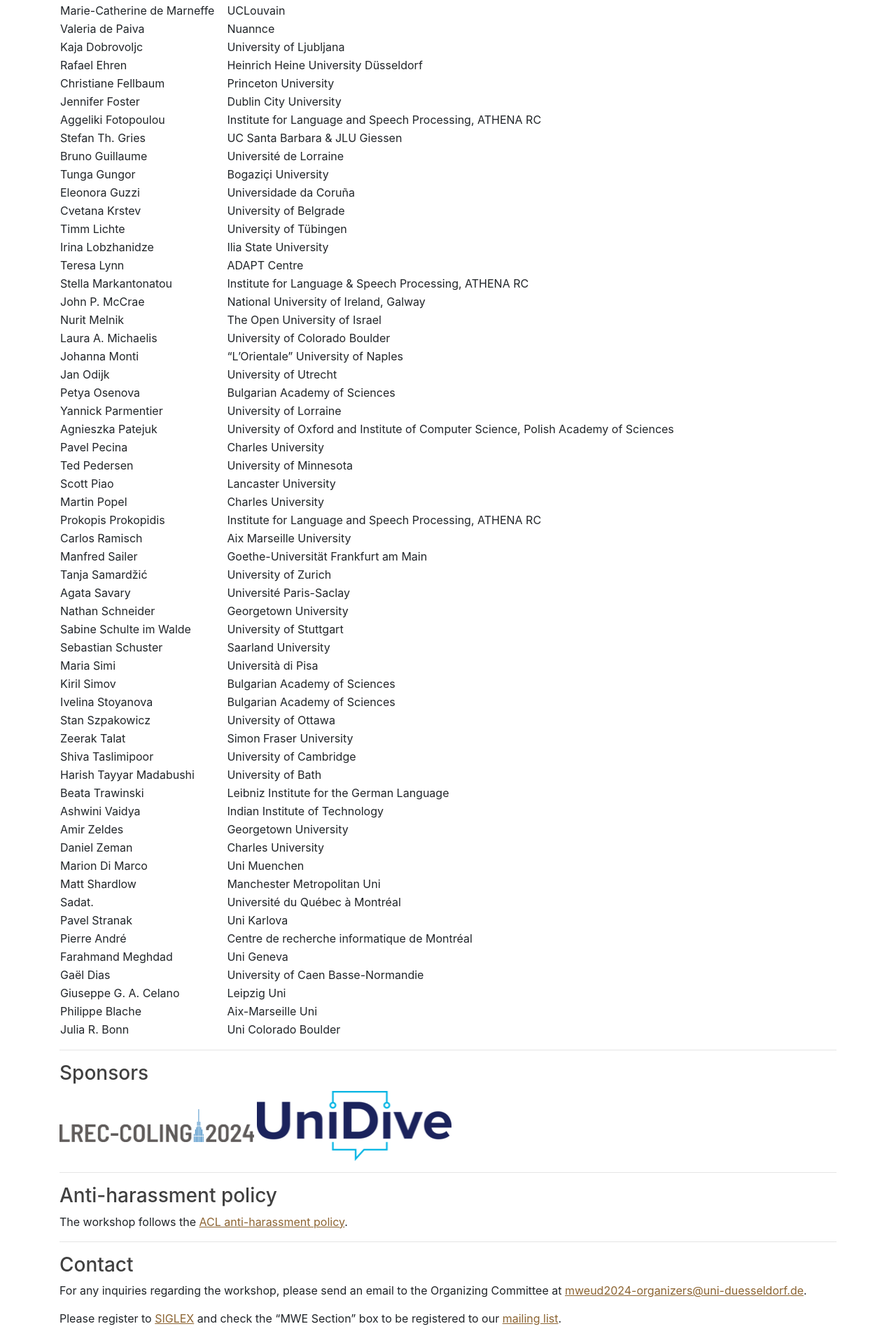
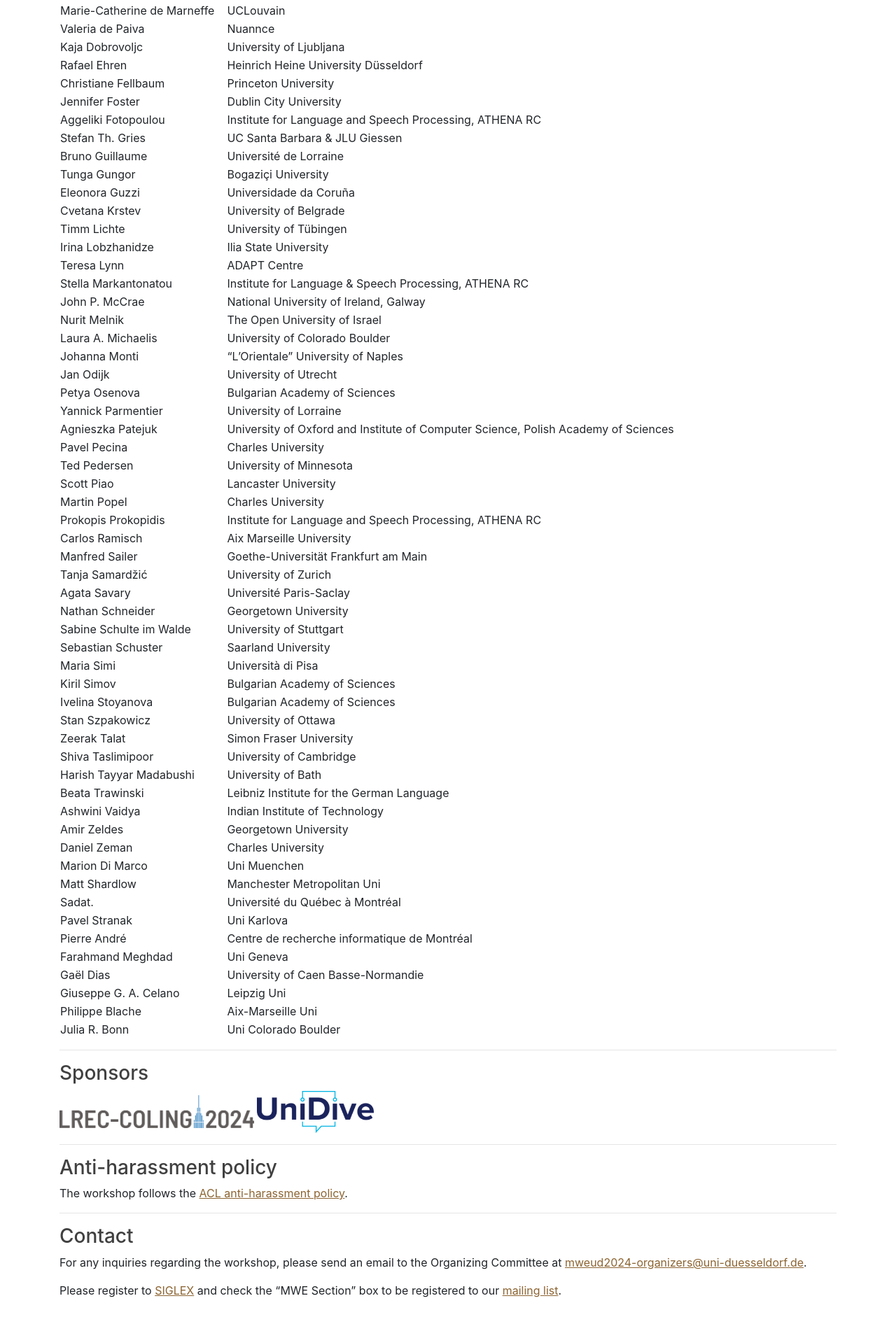
Before and after one commit to multiword/multiword.github.io, a Jekyll site: the page built from mweud2024/index.md, in a window 1280 px wide. Shown: the part 3565-5477 px from the top of the page at 70% size. Built offline with Jekyll 4.4.1, drawn with Linux system fonts in a browser that asks for light colours; comment, search, counter and statistics services are not loaded; after the commit the page ends 5437 px from its top, so only the background shows below that.

```diff
--- a/mweud2024/index.md
+++ b/mweud2024/index.md
@@ -234,7 +234,7 @@
 ### <a name="sponsors"> Sponsors </a>
 
 ![LREC-COLING 2024](LOGO-LREC-COLING-2024-BASIC.png){:height="25%" width="25%"}
-![UniDive](unidive_logo.png){:height="25%" width="25%"}
+![UniDive](unidive_logo.png){:height="15%" width="15%"}
 
 -----
 
```
